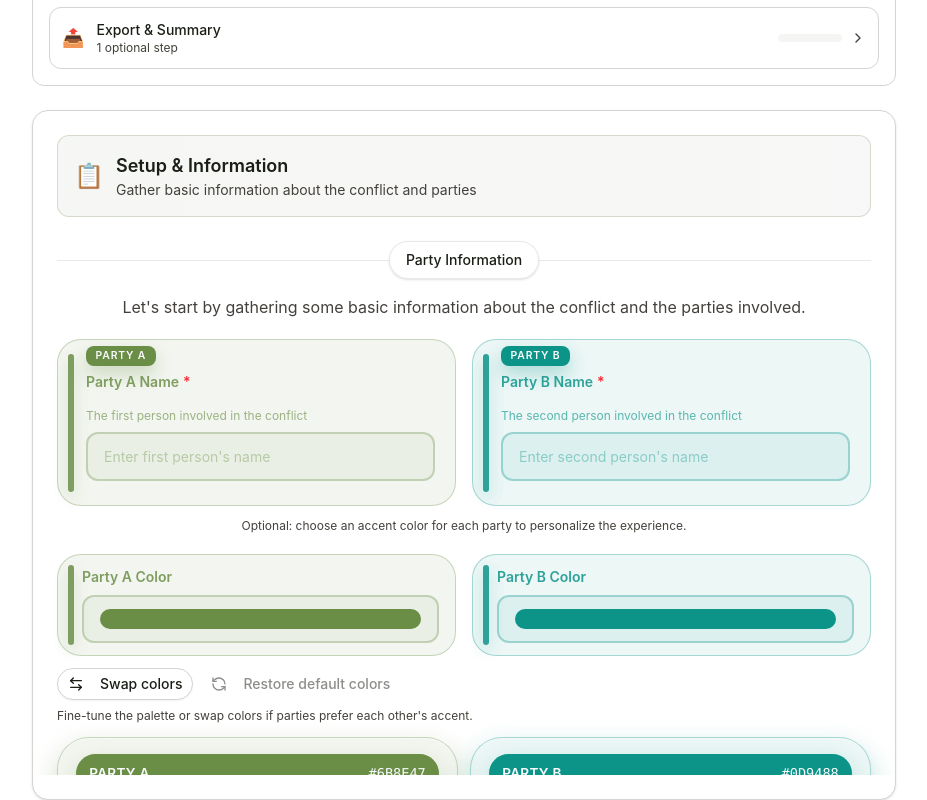
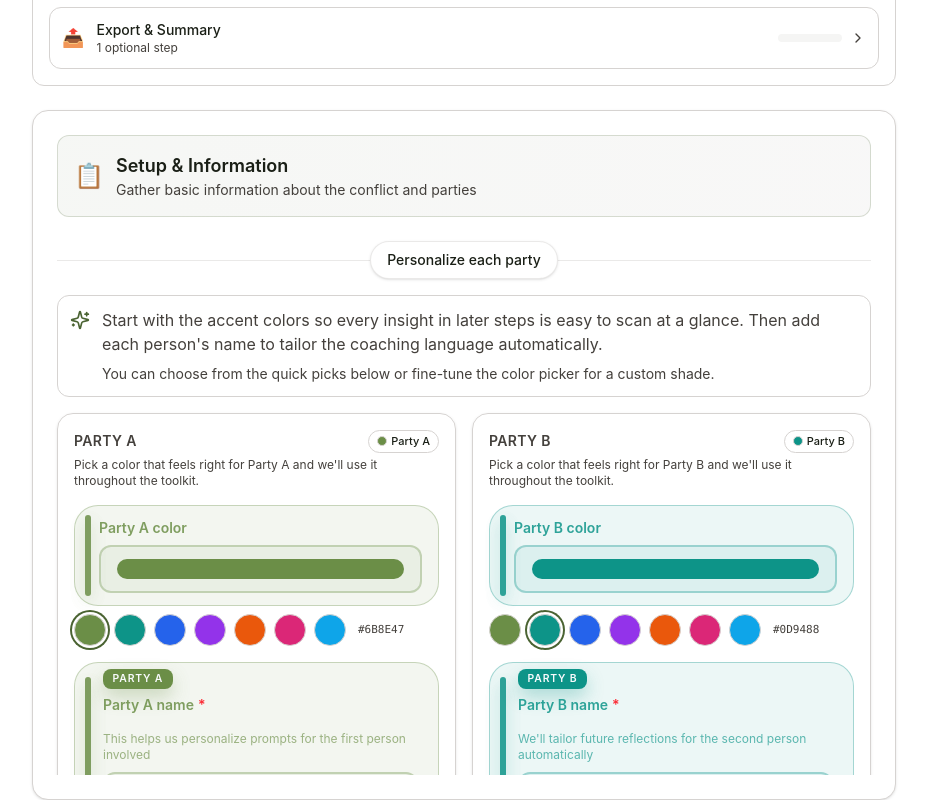
Before and after one commit to guitarbeat/conflict-mediation-platform, a React (Vite) app: page / in a window 1280 px wide. Shown: the part 573-1373 px from the top of the page, without its empty margins (176-1103 px from the left). Built offline with nearby package versions, Linux system fonts and the light colour scheme.

Commit message:
Improve party personalization experience

```diff
--- a/src/components/StepContent.jsx
+++ b/src/components/StepContent.jsx
@@ -1,11 +1,12 @@
 import React, { Suspense, useEffect } from "react";
-import { Download, FileText, Upload, Loader2, RefreshCcw, ArrowLeftRight } from "lucide-react";
+import { Download, FileText, Upload, Loader2, RefreshCcw, ArrowLeftRight, Sparkles } from "lucide-react";
 import { Button } from "./ui/button";
 import FormField from "./FormField";
 import EnhancedFormField from "./EnhancedFormField";
 import DatePickerField from "./DatePickerField";
 import SectionSeparator from "./SectionSeparator";
 import { MultiSelectInput, RatingInput, StructuredListInput, PriorityInput } from "./AdvancedInputs";
+import { cn } from "../lib/utils";
 // Lazy-load heavy component
 const EmojiGridMapper = React.lazy(() => import("./EmojiGridMapper"));
 import { z } from "zod";
@@ -20,6 +21,16 @@ const DEFAULT_PARTY_COLORS = {
   A: "#6B8E47",
   B: "#0D9488",
 };
+
+const RECOMMENDED_PARTY_COLORS = [
+  "#6B8E47",
+  "#0D9488",
+  "#2563EB",
+  "#9333EA",
+  "#EA580C",
+  "#DB2777",
+  "#0EA5E9",
+];
 
 const HEX_COLOR_PATTERN = /^#(?:[0-9a-f]{3}){1,2}$/i;
 
@@ -666,81 +677,149 @@ const StepContent = ({ step, formData, updateFormData, updateMultipleFields, onE
         normalizedPartyAColor === defaultNormalizedA && normalizedPartyBColor === defaultNormalizedB;
       const isSameAccent = normalizedPartyAColor === normalizedPartyBColor;
 
+      const handlePartyColorChange = (partyKey, value) => {
+        const fieldName = partyKey === "A" ? "partyAColor" : "partyBColor";
+        const normalized = normalizePartyColor(value, partyAccents[partyKey].color);
+        step1Form.setValue(fieldName, normalized, { shouldDirty: true, shouldValidate: true });
+        updateFormData(fieldName, normalized);
+      };
+
+      const handlePartyNameChange = (partyKey, value) => {
+        const fieldName = partyKey === "A" ? "partyAName" : "partyBName";
+        step1Form.setValue(fieldName, value, { shouldValidate: true, shouldDirty: true });
+        updateFormData(fieldName, value);
+      };
+
+      const partyCards = [
+        {
+          key: "A",
+          colorValue: partyAColorValue,
+          normalizedColor: normalizedPartyAColor,
+          nameValue: partyANameValue,
+          fallbackName: "Party A",
+          colorFieldProps: getPartyFieldProps("A", { variant: "simple", showBadge: false }),
+          nameFieldProps: getPartyFieldProps("A"),
+          error: step1Errors.partyAName?.message,
+        },
+        {
+          key: "B",
+          colorValue: partyBColorValue,
+          normalizedColor: normalizedPartyBColor,
+          nameValue: partyBNameValue,
+          fallbackName: "Party B",
+          colorFieldProps: getPartyFieldProps("B", { variant: "simple", showBadge: false }),
+          nameFieldProps: getPartyFieldProps("B"),
+          error: step1Errors.partyBName?.message,
+        },
+      ];
+
       return (
-        <div className="space-y-2 sm:space-y-3">
+        <div className="space-y-3 sm:space-y-4">
           <CategoryHeader step={step} />
-          <SectionSeparator title="Party Information" />
-          <p className="text-center text-muted-foreground mb-1 sm:mb-2 text-sm sm:text-base">
-            Let's start by gathering some basic information about the conflict
-            and the parties involved.
+          <SectionSeparator title="Personalize each party" />
+          <div className="rounded-lg border bg-card/40 p-3 sm:p-4 flex items-start gap-3">
+            <Sparkles className="h-5 w-5 text-primary shrink-0 mt-0.5" aria-hidden="true" />
+            <div className="space-y-2">
+              <p className="text-sm sm:text-base text-muted-foreground">
+                Start with the accent colors so every insight in later steps is easy to scan at a glance.
+                Then add each person's name to tailor the coaching language automatically.
               </p>
-          <div className="form-grid form-grid-2">
+              <p className="text-xs sm:text-sm text-muted-foreground">
+                You can choose from the quick picks below or fine-tune the color picker for a custom shade.
+              </p>
+            </div>
+          </div>
+
+          <div className="grid gap-4 md:grid-cols-2">
+            {partyCards.map(({ key, colorValue, normalizedColor, nameValue, fallbackName, colorFieldProps, nameFieldProps, error }) => {
+              const displayName = nameValue || fallbackName;
+              return (
+                <section
+                  key={key}
+                  className={cn(
+                    "space-y-4 rounded-xl border bg-background/60 p-4 shadow-sm transition",
+                    "hover:shadow-md focus-within:ring-2 focus-within:ring-primary/40"
+                  )}
+                >
+                  <header className="space-y-1">
+                    <div className="flex items-center justify-between gap-2">
+                      <h3 className="text-sm font-semibold tracking-wide text-muted-foreground uppercase">
+                        {fallbackName}
+                      </h3>
+                      <span
+                        className="inline-flex items-center gap-1 rounded-full border px-2 py-0.5 text-[11px] font-medium"
+                      >
+                        <span className="inline-block h-2.5 w-2.5 rounded-full border" style={{ backgroundColor: normalizedColor }} />
+                        {displayName}
+                      </span>
+                    </div>
+                    <p className="text-xs text-muted-foreground">
+                      Pick a color that feels right for {displayName} and we'll use it throughout the toolkit.
+                    </p>
+                  </header>
+
+                  <div className="space-y-2">
+                    <FormField
+                      {...colorFieldProps}
+                      id={`party${key}Color`}
+                      label={`${displayName} color`}
+                      type="color"
+                      value={colorValue}
+                      onChange={(value) => handlePartyColorChange(key, value)}
+                      inputClassName="party-color-input"
+                    />
+                    <div className="flex flex-wrap items-center gap-2">
+                      {RECOMMENDED_PARTY_COLORS.map((color) => {
+                        const normalizedOption = normalizePartyColor(color, partyAccents[key].color);
+                        const isActive = normalizedOption === normalizedColor;
+                        return (
+                          <button
+                            key={`${key}-${color}`}
+                            type="button"
+                            className={cn(
+                              "h-8 w-8 rounded-full border border-border transition-transform",
+                              "focus-visible:outline-none focus-visible:ring-2 focus-visible:ring-offset-2 focus-visible:ring-primary",
+                              isActive ? "ring-2 ring-offset-2 ring-offset-background ring-primary" : "hover:scale-105"
+                            )}
+                            style={{ backgroundColor: color }}
+                            onClick={() => handlePartyColorChange(key, color)}
+                            aria-label={`Use ${color} for ${displayName}`}
+                          >
+                            <span className="sr-only">Use {color} for {displayName}</span>
+                          </button>
+                        );
+                      })}
+                      <span className="text-[11px] text-muted-foreground font-mono ml-1">
+                        {normalizedColor}
+                      </span>
+                    </div>
+                  </div>
+
+                  <div className="space-y-1">
                     <EnhancedFormField
-              {...getPartyFieldProps("A")}
-              id="partyAName"
-              label="Party A Name"
-              placeholder="Enter first person's name"
-              value={partyANameValue}
-              onChange={(value) => {
-                step1Form.setValue("partyAName", value, { shouldValidate: true, shouldDirty: true });
-                updateFormData("partyAName", value);
-              }}
-              error={step1Errors.partyAName?.message}
+                      {...nameFieldProps}
+                      id={`party${key}Name`}
+                      label={`${fallbackName} name`}
+                      placeholder={key === "A" ? "Enter first person's name" : "Enter second person's name"}
+                      value={nameValue}
+                      onChange={(value) => handlePartyNameChange(key, value)}
+                      error={error}
                       required={true}
-              description="The first person involved in the conflict"
-              autoSave={true}
-            />
-            <EnhancedFormField
-              {...getPartyFieldProps("B")}
-              id="partyBName"
-              label="Party B Name"
-              placeholder="Enter second person's name"
-              value={partyBNameValue}
-              onChange={(value) => {
-                step1Form.setValue("partyBName", value, { shouldValidate: true, shouldDirty: true });
-                updateFormData("partyBName", value);
-              }}
-              error={step1Errors.partyBName?.message}
-              required={true}
-              description="The second person involved in the conflict"
+                      description={
+                        key === "A"
+                          ? "This helps us personalize prompts for the first person involved"
+                          : "We'll tailor future reflections for the second person automatically"
+                      }
                       autoSave={true}
                     />
                   </div>
-
-          <p className="text-xs text-muted-foreground text-center">
-            Optional: choose an accent color for each party to personalize the experience.
-          </p>
-          <div className="form-grid form-grid-2">
-            <FormField
-              {...getPartyFieldProps("A", { variant: "simple", showBadge: false })}
-              id="partyAColor"
-              label={`${partyANameValue || "Party A"} Color`}
-              type="color"
-              value={partyAColorValue}
-              onChange={(value) => {
-                const normalized = normalizePartyColor(value, partyAccents.A.color);
-                step1Form.setValue("partyAColor", normalized, { shouldDirty: true, shouldValidate: true });
-                updateFormData("partyAColor", normalized);
-              }}
-              inputClassName="party-color-input"
-            />
-            <FormField
-              {...getPartyFieldProps("B", { variant: "simple", showBadge: false })}
-              id="partyBColor"
-              label={`${partyBNameValue || "Party B"} Color`}
-              type="color"
-              value={partyBColorValue}
-              onChange={(value) => {
-                const normalized = normalizePartyColor(value, partyAccents.B.color);
-                step1Form.setValue("partyBColor", normalized, { shouldDirty: true, shouldValidate: true });
-                updateFormData("partyBColor", normalized);
-              }}
-              inputClassName="party-color-input"
-            />
+                </section>
+              );
+            })}
           </div>
 
-          <div className="party-accent-actions">
-            <div className="party-accent-actions__buttons">
+          <div className="rounded-lg border bg-muted/40 p-3 sm:p-4 flex flex-col gap-3 sm:flex-row sm:items-center sm:justify-between">
+            <div className="flex flex-wrap items-center gap-2">
               <Button
                 type="button"
                 variant="outline"
@@ -760,24 +839,38 @@ const StepContent = ({ step, formData, updateFormData, updateMultipleFields, onE
                 disabled={isUsingDefaultPalette}
                 aria-label="Restore default party colors"
               >
-                <RefreshCcw className="h-4 w-4 mr-2" aria-hidden="true" /> Restore default colors
+                <RefreshCcw className="h-4 w-4 mr-2" aria-hidden="true" /> Restore defaults
               </Button>
             </div>
-            <p className="party-accent-actions__hint">Fine-tune the palette or swap colors if parties prefer each other's accent.</p>
+            <p className="text-xs text-muted-foreground sm:text-sm">
+              You can always revisit this step to adjust names or colors if anything changes.
+            </p>
           </div>
 
           <div className="party-accent-preview-grid">
-            {Object.entries(partyDetails).map(([key, details]) => (
+            {Object.entries(partyDetails).map(([key, details]) => {
+              const liveName = (key === "A" ? partyANameValue : partyBNameValue) || details.name;
+              const liveAccent = createAccentConfig(
+                key === "A" ? normalizedPartyAColor : normalizedPartyBColor,
+                DEFAULT_PARTY_COLORS[key]
+              );
+
+              return (
                 <PartyAccentPreviewCard
                   key={key}
                   partyKey={key}
-                details={details}
+                  details={{
+                    ...details,
+                    name: liveName,
+                    accent: liveAccent,
+                  }}
                   surfaces={themeSurfaces}
                 />
-            ))}
+              );
+            })}
           </div>
 
-          <SectionSeparator title="Conflict Details" />
+          <SectionSeparator title="Conflict Overview" />
           <div className="form-grid form-grid-3">
             <DatePickerField
               id="dateOfIncident"
```
Lines whose indentation alone changed are shown as unchanged.
